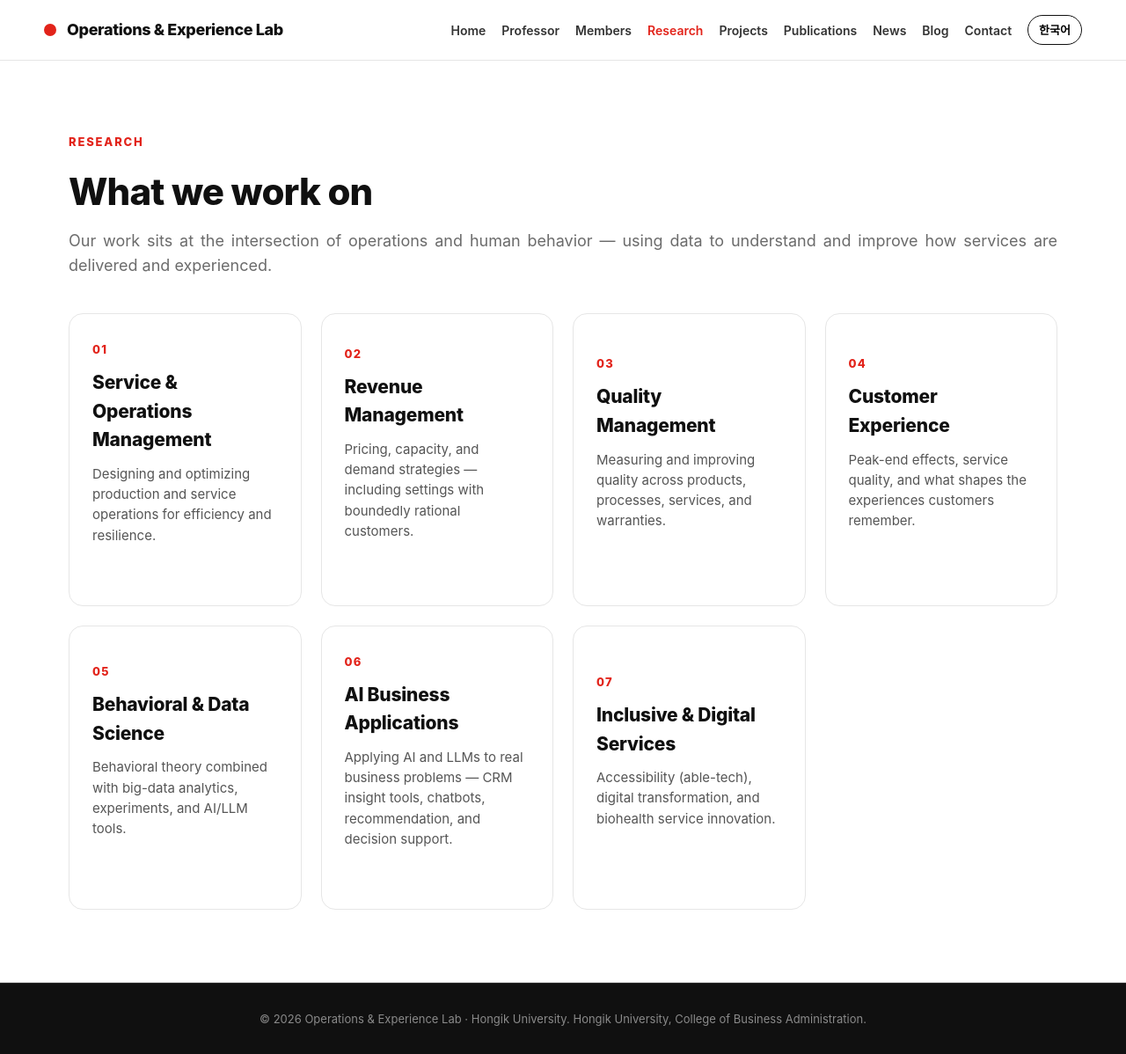
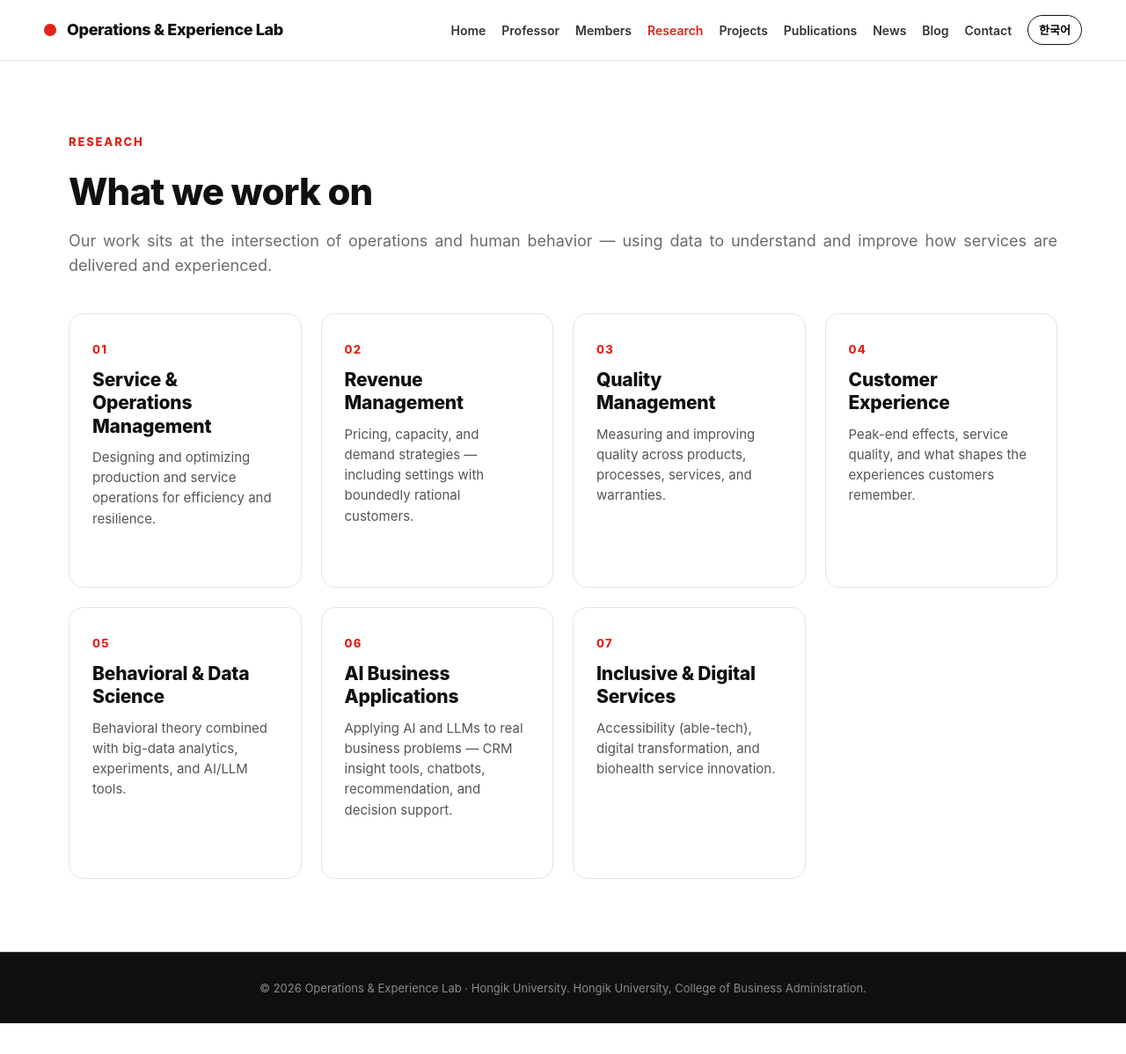
Before and after one commit to hioelab/hioelab.github.io, a Jekyll site: the page research.html, which Jekyll copies as it is, in a window 1280 px wide and 1198 px high. Shown: the whole window at 88% size. Built offline with Jekyll 4.4.1, drawn with Linux system fonts in a browser that asks for light colours; some web fonts are replaced.

Commit message:
게시글 부제목 표시, 출판물 문구 수정, 멤버 페이지 여백 조정, 연구분야 카드 레이아웃 정리
- 블로그 본문 페이지 제목 아래에 목록과 동일한 부제목(excerpt) 표시
- Publications의 ahead-of-print 문구 제거
- Members 탭 제목-콘텐츠 간 여백 축소
- Research 카드 레이아웃을 flex로 고정해 번호/제목/설명 높이 정렬, 한글 카드 제목-설명 간격 축소
- 연구분야 07 한글 제목을 "디지털 포용 서비스"로 변경

```diff
--- a/_layouts/post.html
+++ b/_layouts/post.html
@@ -8,6 +8,9 @@
       <span class="lang-en">{{ page.title }}</span>
       <span class="lang-ko">{{ page.title_ko | default: page.title }}</span>
     </h1>
+    {% if page.excerpt_en or page.excerpt_ko %}
+    <p class="postsubtitle"><span class="lang-en">{{ page.excerpt_en }}</span><span class="lang-ko">{{ page.excerpt_ko | default: page.excerpt_en }}</span></p>
+    {% endif %}
     <div class="postdate">{{ page.date | date: "%Y.%m.%d" }}{% if page.category %} · {{ page.category | capitalize }}{% endif %} · <span class="viewcount" data-slug="{{ page.url | slugify }}"><span class="lang-en"><span class="vc-count">–</span> views</span><span class="lang-ko">조회수 <span class="vc-count">–</span></span></span></div>
     {% if page.contributor or page.editor %}
     <div class="postmeta">{% if page.contributor %}<span class="cr-chip"><span class="cr-role">Contributor</span> <span class="cr-name"><span class="lang-en">{{ page.contributor }}</span><span class="lang-ko">{{ page.contributor_ko | default: page.contributor }}</span></span></span>{% endif %}{% if page.contributor and page.editor %}<span class="cr-sep"> · </span>{% endif %}{% if page.editor %}<span class="cr-chip cr-editor"><span class="cr-role">Editor</span> <span class="cr-name"><span class="lang-en">{{ page.editor }}</span><span class="lang-ko">{{ page.editor_ko | default: page.editor }}</span></span></span>{% endif %}</div>
--- a/publications.html
+++ b/publications.html
@@ -55,7 +55,7 @@
     <p class="lead"><span class="lang-en">Full list of peer-reviewed publications.</span><span class="lang-ko">전체 동료심사 논문 목록입니다.</span></p>
 
     <div class="subhead"><span class="lang-en">International Journals</span><span class="lang-ko">국제 학술지</span></div>
-    <div class="pub"><div class="yr">2026</div><div><h4><a href="https://doi.org/10.1108/ijrdm-02-2025-0089" target="_blank" rel="noopener">Digitalisation and omni-channel strategies: insights from South Korea and Vietnam</a></h4><div class="auth">Lee, P., Kim, Y. S., Choi, D., Lee, L., Song, K. H., &amp; Kim, S.</div><div class="venue">International Journal of Retail &amp; Distribution Management, ahead-of-print.</div></div></div>
+    <div class="pub"><div class="yr">2026</div><div><h4><a href="https://doi.org/10.1108/ijrdm-02-2025-0089" target="_blank" rel="noopener">Digitalisation and omni-channel strategies: insights from South Korea and Vietnam</a></h4><div class="auth">Lee, P., Kim, Y. S., Choi, D., Lee, L., Song, K. H., &amp; Kim, S.</div><div class="venue">International Journal of Retail &amp; Distribution Management.</div></div></div>
     <div class="pub"><div class="yr">2026</div><div><h4><a href="https://doi.org/10.1080/10447318.2026.2701602" target="_blank" rel="noopener">Gendered cognitive processing of sexual appeal in advertising: AI-generated virtual humans vs. real human models – A multimodal fNIRS and eye-tracking study</a></h4><div class="auth">Joo, H., Ha, C., Kim, S., &amp; Kim, S.</div><div class="venue">International Journal of Human–Computer Interaction.</div></div></div>
     <div class="pub"><div class="yr">2025</div><div><h4><a href="https://doi.org/10.1108/jeee-04-2025-0198" target="_blank" rel="noopener">Comparing venture capital syndication and its outcomes in the USA and China: an institutional theory perspective</a></h4><div class="auth">Gang, K., Kim, Y., Kim, B., &amp; Kim, S.</div><div class="venue">Journal of Entrepreneurship in Emerging Economies, 17(6), 1511–1532.</div></div></div>
     <div class="pub"><div class="yr">2023</div><div><h4><a href="https://doi.org/10.1080/10641734.2022.2131655" target="_blank" rel="noopener">Advertising role of CSR and strategic investment in R&amp;D: Evidence from the biohealth industry</a></h4><div class="auth">Bae, J., Oh, H., &amp; Kim, S.</div><div class="venue">Journal of Current Issues &amp; Research in Advertising, 44(1), 105–121.</div></div></div>
--- a/research.html
+++ b/research.html
@@ -90,7 +90,7 @@
           <span class="lang-ko">인공지능과 대규모 언어모델(LLM)은 이제 학술적 관심을 넘어 실제 비즈니스 문제 해결의 도구로 자리잡고 있습니다. 이 분야에서는 CRM 인사이트 도출, 챗봇, 추천 시스템, 의사결정 지원 시스템 등 기업이 실무에서 곧바로 활용할 수 있는 형태의 AI 응용 사례를 연구하고 개발합니다. 기업 데이터를 활용한 프로토타입 개발부터 실제 현장 적용까지 전 과정을 아우르며, 산업체와의 협업 프로젝트를 통해 연구 결과를 검증하는 것을 중요하게 여깁니다. 기술적 완성도와 더불어 실제 비즈니스 맥락에서의 유용성과 신뢰성을 함께 고려합니다.</span>
         </template>
       </button>
-      <button type="button" class="rcard" data-rcard="07"><div class="num">07</div><h3><span class="lang-en">Inclusive &amp; Digital Services</span><span class="lang-ko">포용적·디지털 서비스</span></h3><p><span class="lang-en">Accessibility (able-tech), digital transformation, and biohealth service innovation.</span><span class="lang-ko">접근성(에이블테크), 디지털 전환, 바이오헬스 서비스 혁신.</span></p><span class="more"><span class="lang-en">Read more</span><span class="lang-ko">자세히 보기</span> →</span>
+      <button type="button" class="rcard" data-rcard="07"><div class="num">07</div><h3><span class="lang-en">Inclusive &amp; Digital Services</span><span class="lang-ko">디지털 포용 서비스</span></h3><p><span class="lang-en">Accessibility (able-tech), digital transformation, and biohealth service innovation.</span><span class="lang-ko">접근성(에이블테크), 디지털 전환, 바이오헬스 서비스 혁신.</span></p><span class="more"><span class="lang-en">Read more</span><span class="lang-ko">자세히 보기</span> →</span>
         <template>
           <span class="lang-en">Technological progress does not automatically benefit everyone equally. This area covers able-tech research aimed at ensuring users with disabilities or accessibility constraints can use services without barriers, alongside the structural changes digital transformation brings to the service industry at large. It pays particular attention to the barriers faced by digitally vulnerable groups — including older adults and people with disabilities — in accessing services, and explores service designs and policy implications that can address them. It also explores digital service innovation in biohealth to examine how inclusive technology can meaningfully improve quality of life.</span>
           <span class="lang-ko">기술의 발전이 모두에게 동등한 혜택으로 이어지는 것은 아닙니다. 이 분야에서는 장애나 접근성 제약이 있는 이용자도 차별 없이 서비스를 이용할 수 있도록 하는 에이블테크(able-tech) 연구와, 디지털 전환이 서비스 산업 전반에 가져오는 구조적 변화를 함께 다룹니다. 특히 고령자, 장애인 등 디지털 취약계층이 서비스 이용 과정에서 겪는 장벽을 파악하고, 이를 해소할 수 있는 서비스 설계와 정책적 시사점을 함께 모색합니다. 또한 바이오헬스 분야에서의 디지털 서비스 혁신 사례를 통해 포용적 기술이 실제로 삶의 질을 어떻게 개선할 수 있는지를 탐구합니다.</span>
--- a/style.css
+++ b/style.css
@@ -53,7 +53,7 @@
   .pi .facts{list-style:none;display:grid;gap:8px;margin-top:14px}
   .pi .facts li{font-size:14.5px;color:#444;padding-left:20px;position:relative}
   .pi .facts li:before{content:"▸";position:absolute;left:0;color:var(--accent)}
-  .members{margin-top:54px}
+  .members{margin-top:28px}
   .member-grid{display:grid;grid-template-columns:repeat(auto-fill,minmax(210px,1fr));gap:30px;margin-top:16px}
   .mcard{text-align:left}
   .mcard .av{width:100%;aspect-ratio:4/5;margin:0;border-radius:12px;background:linear-gradient(135deg,#f2f2f2,#e0e0e0);display:flex;align-items:center;justify-content:center;color:#a8a8a8;font-size:12px;border:1px solid var(--line);overflow:hidden}
@@ -66,6 +66,7 @@
 
   /* Member groups / terms / alumni */
   .grp{margin-top:46px}
+  .grp:first-child{margin-top:0}
   .grp .gh{font-size:20px;font-weight:800;letter-spacing:-.01em;margin-bottom:6px}
   .grp .ghnote{color:var(--muted);font-size:14.5px;margin:2px 0 6px;max-width:72ch}
   .term{margin-top:26px}
@@ -84,13 +85,14 @@
   /* Research */
   .rgrid{display:grid;grid-template-columns:repeat(auto-fit,minmax(250px,1fr));gap:22px}
   .rcard{border:1px solid var(--line);border-radius:16px;padding:30px 26px;transition:.18s;background:#fff;
-    display:block;width:100%;text-align:left;font:inherit;color:inherit;cursor:pointer;-webkit-appearance:none}
+    display:flex;flex-direction:column;width:100%;text-align:left;font:inherit;color:inherit;cursor:pointer;-webkit-appearance:none}
   .rcard:hover{border-color:var(--ink);transform:translateY(-3px);box-shadow:0 14px 30px rgba(0,0,0,.06)}
   .rcard:focus-visible{outline:2px solid var(--accent);outline-offset:3px}
-  .rcard .num{font-size:13px;font-weight:800;color:var(--accent);letter-spacing:.1em}
-  .rcard h3{font-size:21px;font-weight:800;margin:12px 0 10px;letter-spacing:-.01em}
-  .rcard p{font-size:15px;color:#555}
-  .rcard .more{display:inline-block;margin-top:16px;font-size:13px;font-weight:700;color:var(--accent);opacity:0;transform:translateX(-4px);transition:.18s}
+  .rcard .num{font-size:13px;font-weight:800;color:var(--accent);letter-spacing:.1em;flex:0 0 auto}
+  .rcard h3{font-size:21px;font-weight:800;margin:12px 0 10px;letter-spacing:-.01em;line-height:1.25;min-height:52.5px;flex:0 0 auto}
+  .rcard p{font-size:15px;color:#555;flex:1 0 auto;margin:0}
+  body.ko .rcard h3{margin-bottom:4px}
+  .rcard .more{display:inline-block;margin-top:16px;font-size:13px;font-weight:700;color:var(--accent);opacity:0;transform:translateX(-4px);transition:.18s;flex:0 0 auto}
   .rcard:hover .more,.rcard:focus-visible .more{opacity:1;transform:translateX(0)}
   .rcard template{display:none}
 
@@ -197,6 +199,7 @@
 #post .backlink{display:inline-block;margin-bottom:24px;font-weight:700;color:var(--muted)}
 #post .backlink:hover{color:var(--accent)}
 #post .postt{font-size:clamp(28px,4vw,40px);font-weight:800;letter-spacing:-.02em;line-height:1.12}
+#post .postsubtitle{font-size:16px;color:#555;margin:10px 0 0;text-align:justify;word-break:keep-all}
 #post .postdate{color:var(--accent);font-weight:700;margin:10px 0 12px}
 #post .postdate .viewcount{color:var(--muted);font-weight:600;font-size:15px}
 #post .postmeta{display:flex;flex-wrap:wrap;gap:4px;font-size:15px;margin:0 0 30px;text-align:left}
```
